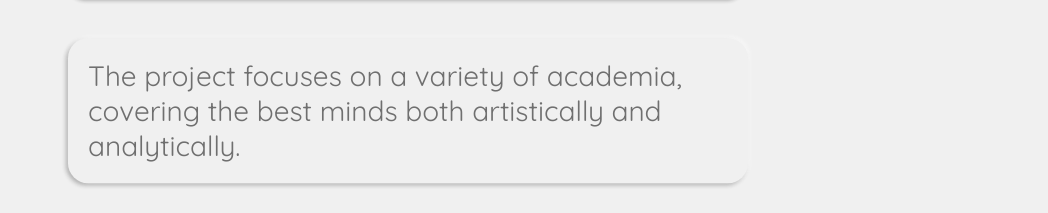
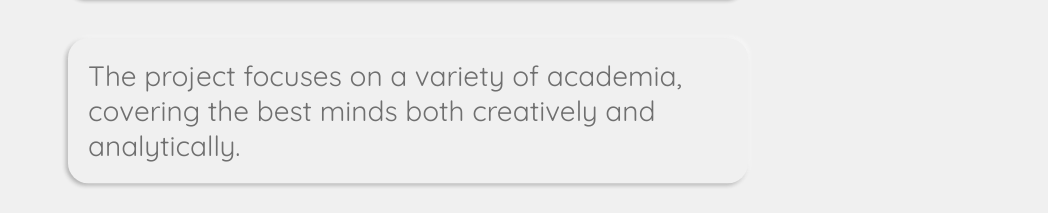
Before and after one commit to mattperls-code/eureka, a React (Create React App) app: page / in a window 1280 px wide. Shown: the part 411-624 px from the top of the page, without its empty margins (232-1280 px from the left). Built offline with nearby package versions, Linux system fonts and the light colour scheme.

Commit message:
changed one word lol

```diff
--- a/src/pages/Home.js
+++ b/src/pages/Home.js
@@ -53,7 +53,7 @@ const HomePage = () => {
                     <FadeIn delay={"400ms"}>
                         <div className={"home-page-info-container"}>
                             <div className={"content-font small-text"}>
-                                The project focuses on a variety of academia, covering the best minds both artistically and analytically.
+                                The project focuses on a variety of academia, covering the best minds both creatively and analytically.
                             </div>
                         </div>
                     </FadeIn>
```
